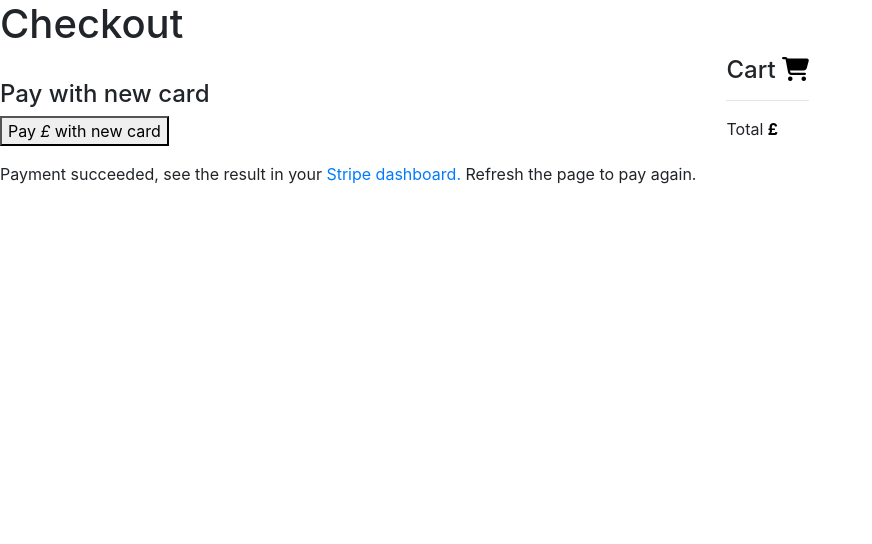
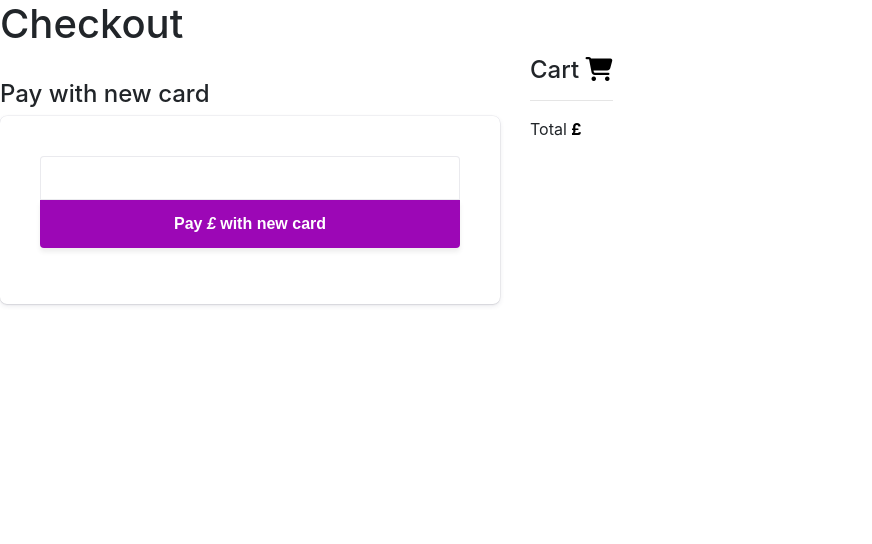
Before and after one commit to haglauerpatryk/e-commerce-website, a Django app: template templates/ecommerce/checkout.html in a window 1280 px wide. Shown: the part 58-602 px from the top of the page, without its empty margins (0-872 px from the left). Run offline with Django 5.2, Linux system fonts and the light colour scheme; tables that the repository leaves empty hold one stand-in row (values such as "Sample post"); the template is opened without the code that fills it: values that come from a table or form of the project are taken from there, most other values are stand-ins (such as "Sample title", 1, 10 or a date in 2020); some libraries are stand-ins or nearby versions.

Commit message:
Changed currency, changed img sizes across files.

```diff
--- a/ecommerce/models.py
+++ b/ecommerce/models.py
@@ -32,7 +32,7 @@ class Item(
     variable_price = MoneyField(
         max_digits=14,
         decimal_places=2,
-        default_currency='GBP',
+        default_currency='USD',
         null=True,
         blank=True)
 
@@ -184,7 +184,7 @@ class Line(
 
     user = models.ForeignKey(User, on_delete=models.SET_NULL, blank=True, null=True)
     item = models.ForeignKey(Item, on_delete=models.SET_NULL, blank=True, null=True)
-    amount = MoneyField(max_digits=14, decimal_places=2, default_currency='GBP', null=True, blank=True)
+    amount = MoneyField(max_digits=14, decimal_places=2, default_currency='USD', null=True, blank=True)
     stripe_id = models.CharField(max_length=100)
     quantity = models.IntegerField(default=1, blank=True,null=True)
 
--- /dev/null
+++ b/static/stripe.css
@@ -0,0 +1,161 @@
+/* Variables */
+* {
+    box-sizing: border-box;
+  }
+
+  #payment-form {
+    width: 30vw;
+    min-width: 500px;
+    align-self: center;
+    box-shadow: 0px 0px 0px 0.5px rgba(50, 50, 93, 0.1),
+      0px 2px 5px 0px rgba(50, 50, 93, 0.1), 0px 1px 1.5px 0px rgba(0, 0, 0, 0.07);
+    border-radius: 7px;
+    padding: 40px;
+  }
+
+  #payment-form input {
+    border-radius: 6px;
+    margin-bottom: 6px;
+    padding: 12px;
+    border: 1px solid rgba(50, 50, 93, 0.1);
+    height: 44px;
+    font-size: 16px;
+    width: 100%;
+    background: white;
+  }
+
+  .result-message {
+    line-height: 22px;
+    font-size: 16px;
+  }
+
+  .result-message a {
+    color: rgb(89, 111, 214);
+    font-weight: 600;
+    text-decoration: none;
+  }
+
+  .hidden {
+    display: none;
+  }
+
+  #card-error {
+    color: rgb(105, 115, 134);
+    text-align: left;
+    font-size: 13px;
+    line-height: 17px;
+    margin-top: 12px;
+  }
+
+  #card-element {
+    border-radius: 4px 4px 0 0 ;
+    padding: 12px;
+    border: 1px solid rgba(50, 50, 93, 0.1);
+    height: 44px;
+    width: 100%;
+    background: white;
+  }
+
+  #payment-request-button {
+    margin-bottom: 32px;
+  }
+
+  /* Buttons and links */
+  #payment-form button {
+    background: #9c07b6;
+    color: #ffffff;
+    font-family: Arial, sans-serif;
+    border-radius: 0 0 4px 4px;
+    border: 0;
+    padding: 12px 16px;
+    font-size: 16px;
+    font-weight: 600;
+    cursor: pointer;
+    display: block;
+    transition: all 0.2s ease;
+    box-shadow: 0px 4px 5.5px 0px rgba(0, 0, 0, 0.07);
+    width: 100%;
+  }
+  #payment-form button:hover {
+    background-color: #730786;
+  }
+  #payment-form button:disabled {
+    opacity: 0.5;
+    cursor: default;
+  }
+
+  /* spinner/processing state, errors */
+  .spinner,
+  .spinner:before,
+  .spinner:after {
+    border-radius: 50%;
+  }
+  .spinner {
+    color: #ffffff;
+    font-size: 22px;
+    text-indent: -99999px;
+    margin: 0px auto;
+    position: relative;
+    width: 20px;
+    height: 20px;
+    box-shadow: inset 0 0 0 2px;
+    -webkit-transform: translateZ(0);
+    -ms-transform: translateZ(0);
+    transform: translateZ(0);
+  }
+  .spinner:before,
+  .spinner:after {
+    position: absolute;
+    content: "";
+  }
+  .spinner:before {
+    width: 10.4px;
+    height: 20.4px;
+    background: #5469d4;
+    border-radius: 20.4px 0 0 20.4px;
+    top: -0.2px;
+    left: -0.2px;
+    -webkit-transform-origin: 10.4px 10.2px;
+    transform-origin: 10.4px 10.2px;
+    -webkit-animation: loading 2s infinite ease 1.5s;
+    animation: loading 2s infinite ease 1.5s;
+  }
+  .spinner:after {
+    width: 10.4px;
+    height: 10.2px;
+    background: #5469d4;
+    border-radius: 0 10.2px 10.2px 0;
+    top: -0.1px;
+    left: 10.2px;
+    -webkit-transform-origin: 0px 10.2px;
+    transform-origin: 0px 10.2px;
+    -webkit-animation: loading 2s infinite ease;
+    animation: loading 2s infinite ease;
+  }
+
+  @-webkit-keyframes loading {
+    0% {
+      -webkit-transform: rotate(0deg);
+      transform: rotate(0deg);
+    }
+    100% {
+      -webkit-transform: rotate(360deg);
+      transform: rotate(360deg);
+    }
+  }
+  @keyframes loading {
+    0% {
+      -webkit-transform: rotate(0deg);
+      transform: rotate(0deg);
+    }
+    100% {
+      -webkit-transform: rotate(360deg);
+      transform: rotate(360deg);
+    }
+  }
+
+  @media only screen and (max-width: 600px) {
+    form {
+      width: 80vw;
+    }
+  }
--- a/templates/ecommerce/cart.html
+++ b/templates/ecommerce/cart.html
@@ -12,7 +12,7 @@
     <div class="column item-list-{{object.item.id}}">
       <div class="card">
 
-        <img src="{{object.item.image.url}}" alt="{{object.item.title}}" style="width:100%">
+        <img src="{{object.item.image.url}}" alt="{{object.item.title}}" style="width: 50%; height: 50%;">
         <h2>{{object.item.title}}</h2>
         <p class="price">{{object.item.price}}</p>
         <p>{{object.item.description}}</p>
@@ -45,7 +45,7 @@
         </span>
       </h4>
       <hr>
-      <p>Total <span class="price" style="color:black"><b class="item-total-price">£{{request.user.cart.amount|div:100}}</b></span></p>
+      <p>Total <span class="price" style="color:black"><b class="item-total-price">${{request.user.cart.amount|div:100}}</b></span></p>
       <p><a class="btn btn-success" href="{% url 'ecommerce:checkout' %}">Go to checkout</a></p>
     </div>
   </div>
--- a/templates/ecommerce/item.html
+++ b/templates/ecommerce/item.html
@@ -18,7 +18,7 @@
             </form>
         </div>
     <div class="col-6">
-        <img src="{{object.image.url}}" alt="{{object.title}}" class="image">
+        <img src="{{object.image.url}}" alt="{{object.title}}" class="image" style="width: 50%; height: 50%;">
     </div>
 
 </div>
```
Also changed, not shown: ecommerce/migrations/0002_alter_item_variable_price_and_more.py (added).
